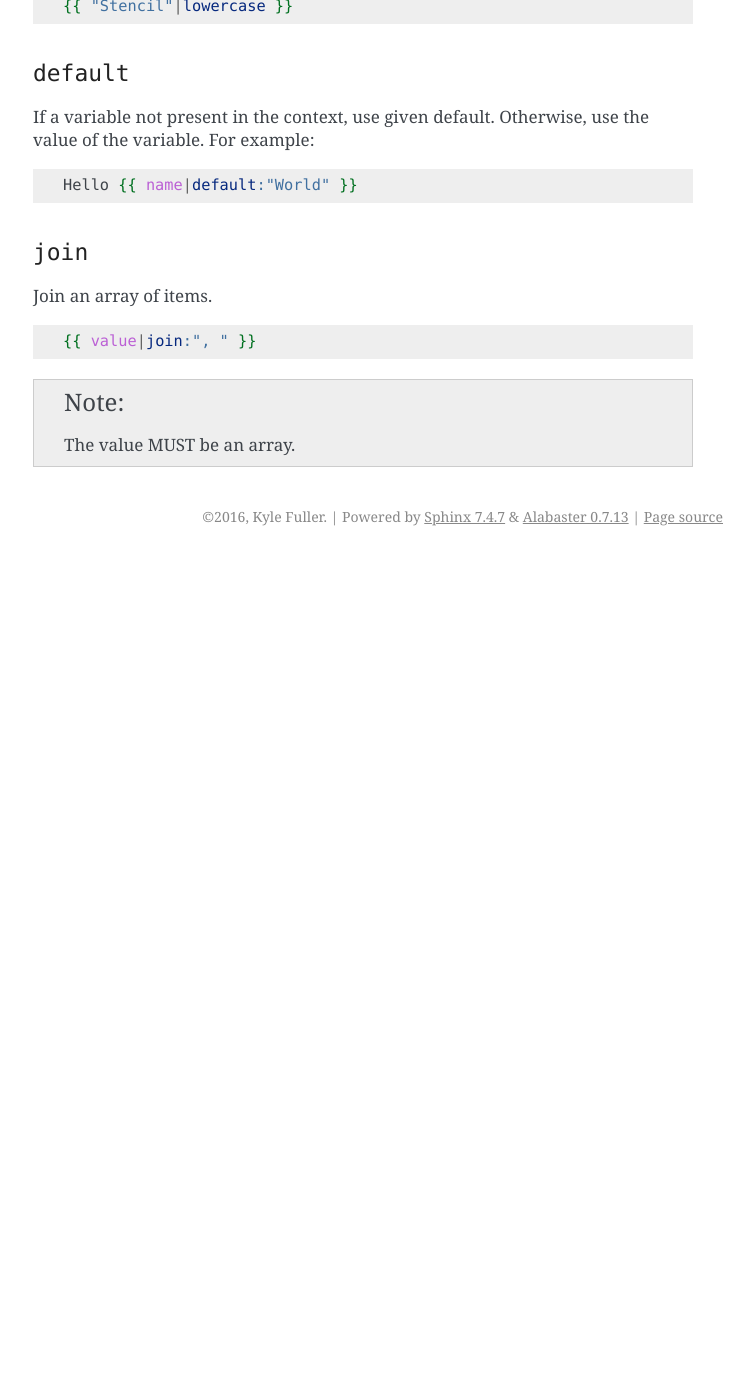
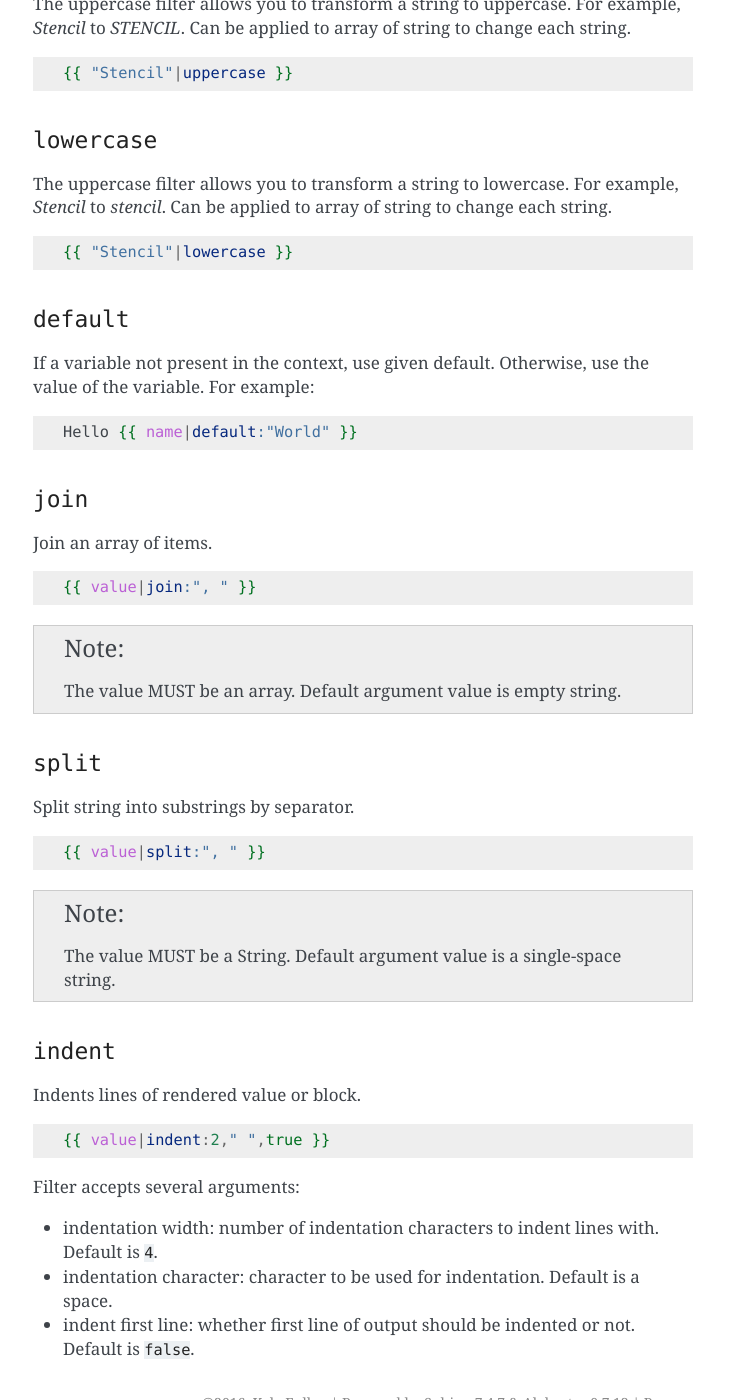
Before and after one commit to stencilproject/Stencil, a Sphinx documentation site: the page built from docs/builtins.rst, in a window 1280 px wide and 1400 px high, scrolled down 5988 px. Shown: the whole window, without its empty margins (387-1141 px from the left). Built offline with Sphinx 7.4.7, drawn with Linux system fonts in a browser that asks for light colours; comment, search, counter and statistics services are not loaded; before the commit the page ends 6544 px from its top, so only the background shows below that; some of the changed text lies outside the part shown.

Commit message:
Update documentation

```diff
--- a/docs/builtins.rst
+++ b/docs/builtins.rst
@@ -26,6 +26,17 @@ The ``for`` tag can iterate over dictionaries.
     <ul>
       {% for key, value in dict %}
         <li>{{ key }}: {{ value }}</li>
+      {% endfor %}
+    </ul>
+
+It can also iterate over ranges, tuple elements, structs and classes stored properties (using ``Mirror``).
+You can iterate over range literals created using ``0...N`` syntax, both in ascending and descending order:
+
+.. code-block:: html+django
+
+    <ul>
+      {% for i in 1...array.count %}
+        <li>{{ i }}</li>
       {% endfor %}
     </ul>
 
@@ -59,6 +70,7 @@ The for block sets a few variables available within the loop:
 - ``last`` - True if this is the last time through the loop
 - ``counter`` - The current iteration of the loop (1 indexed)
 - ``counter0`` - The current iteration of the loop (0 indexed)
+- ``length`` - The total length of the loop
 
 For example:
 
@@ -281,7 +293,7 @@ Built-in Filters
 ~~~~~~~~~~~~~~
 
 The capitalize filter allows you to capitalize a string.
-For example, `stencil` to `Stencil`.
+For example, `stencil` to `Stencil`. Can be applied to array of string to change each string.
 
 .. code-block:: html+django
 
@@ -291,7 +303,7 @@ For example, `stencil` to `Stencil`.
 ~~~~~~~~~~~~~
 
 The uppercase filter allows you to transform a string to uppercase.
-For example, `Stencil` to `STENCIL`.
+For example, `Stencil` to `STENCIL`. Can be applied to array of string to change each string.
 
 .. code-block:: html+django
 
@@ -301,7 +313,7 @@ For example, `Stencil` to `STENCIL`.
 ~~~~~~~~~~~~~
 
 The uppercase filter allows you to transform a string to lowercase.
-For example, `Stencil` to `stencil`.
+For example, `Stencil` to `stencil`. Can be applied to array of string to change each string.
 
 .. code-block:: html+django
 
@@ -326,4 +338,30 @@ Join an array of items.
 
     {{ value|join:", " }}
 
-.. note:: The value MUST be an array.
+.. note:: The value MUST be an array. Default argument value is empty string.
+
+``split``
+~~~~~~~~~
+
+Split string into substrings by separator.
+
+.. code-block:: html+django
+
+    {{ value|split:", " }}
+
+.. note:: The value MUST be a String. Default argument value is a single-space string.
+
+``indent``
+~~~~~~~~~
+
+Indents lines of rendered value or block.
+
+.. code-block:: html+django
+
+    {{ value|indent:2," ",true }}
+
+Filter accepts several arguments:
+
+* indentation width: number of indentation characters to indent lines with. Default is ``4``.
+* indentation character: character to be used for indentation. Default is a space.
+* indent first line: whether first line of output should be indented or not. Default is ``false``.
```
